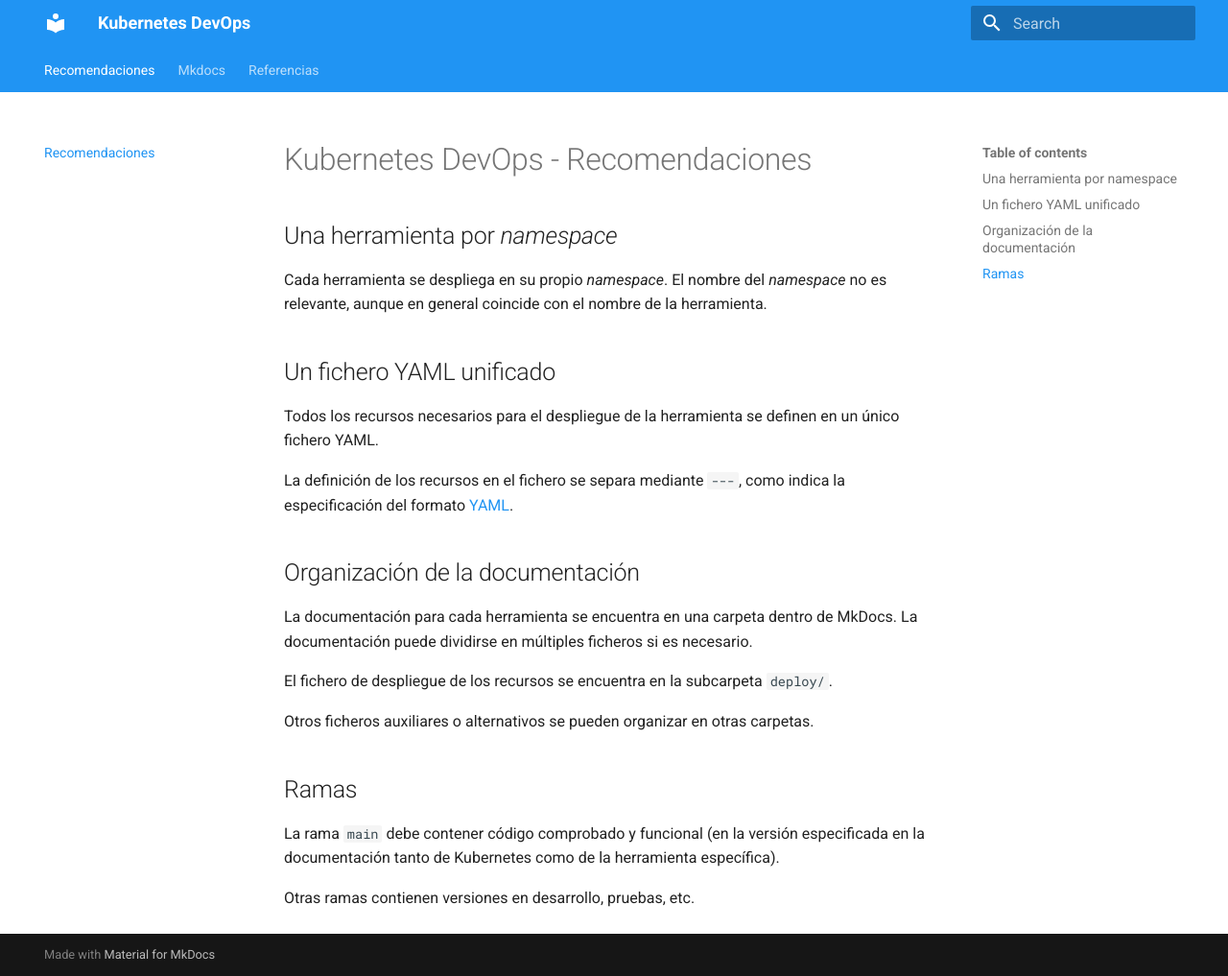
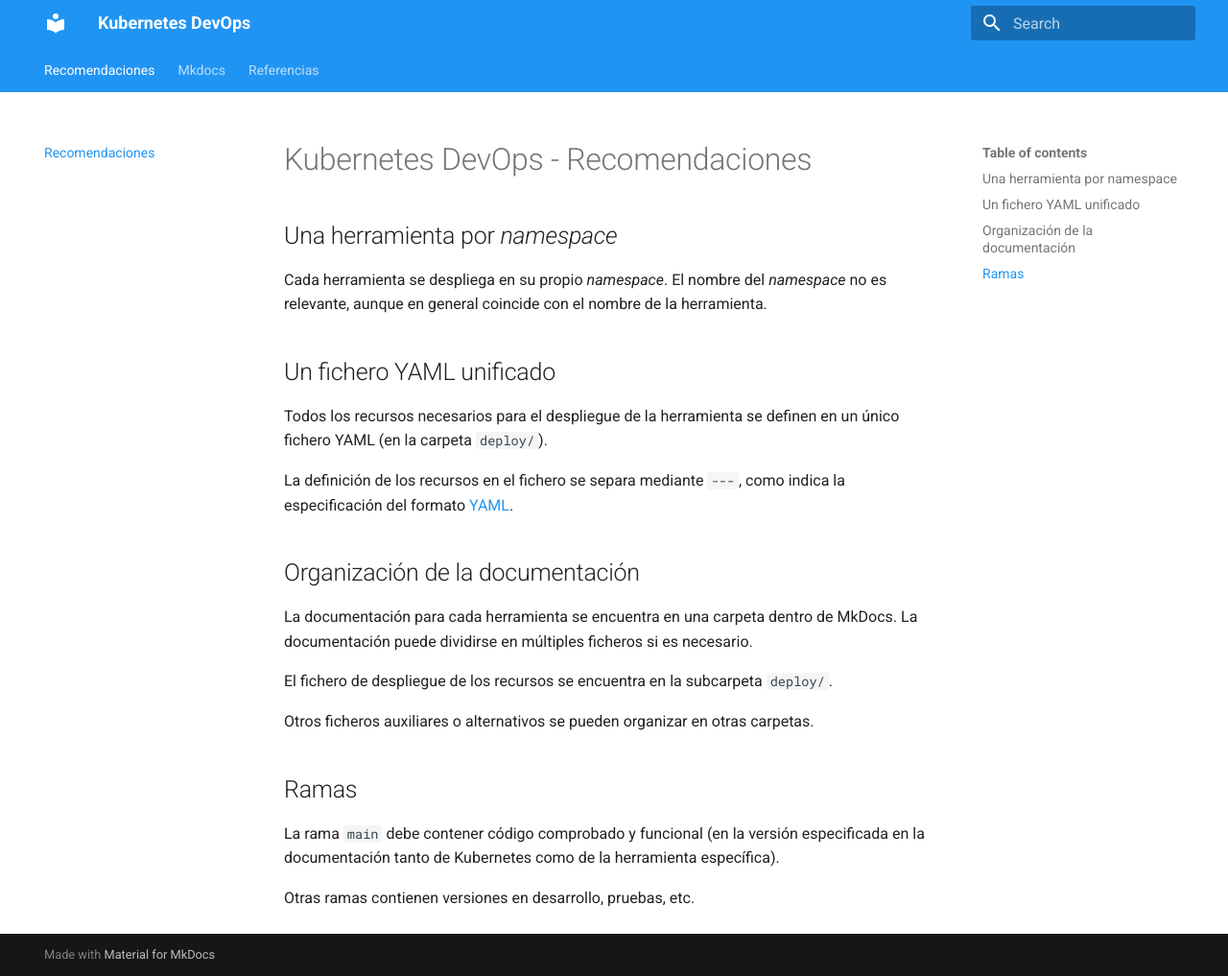
Before and after one commit to onthedock/k8s-devops, an MkDocs documentation site: the page built from docs/index.md, in a window 1280 px wide and 1017 px high. Shown: the whole window at 96% size. Built offline with MkDocs 1.6.1 and Material for MkDocs 9.7.7, drawn with Linux system fonts in a browser that asks for light colours.

Commit message:
Especifica la carpeta en la que ubicar el fichero YAML de despliegue de los recursos asociados con la herramienta

```diff
--- a/docs/index.md
+++ b/docs/index.md
@@ -7,7 +7,7 @@ El nombre del *namespace* no es relevante, aunque en general coincide con el nom
 
 ## Un fichero YAML unificado
 
-Todos los recursos necesarios para el despliegue de la herramienta se definen en un único fichero YAML.
+Todos los recursos necesarios para el despliegue de la herramienta se definen en un único fichero YAML (en la carpeta `deploy/`).
 
 La definición de los recursos en el fichero se separa mediante `---`, como indica la especificación del formato [YAML](https://yaml.org/).
 
```
